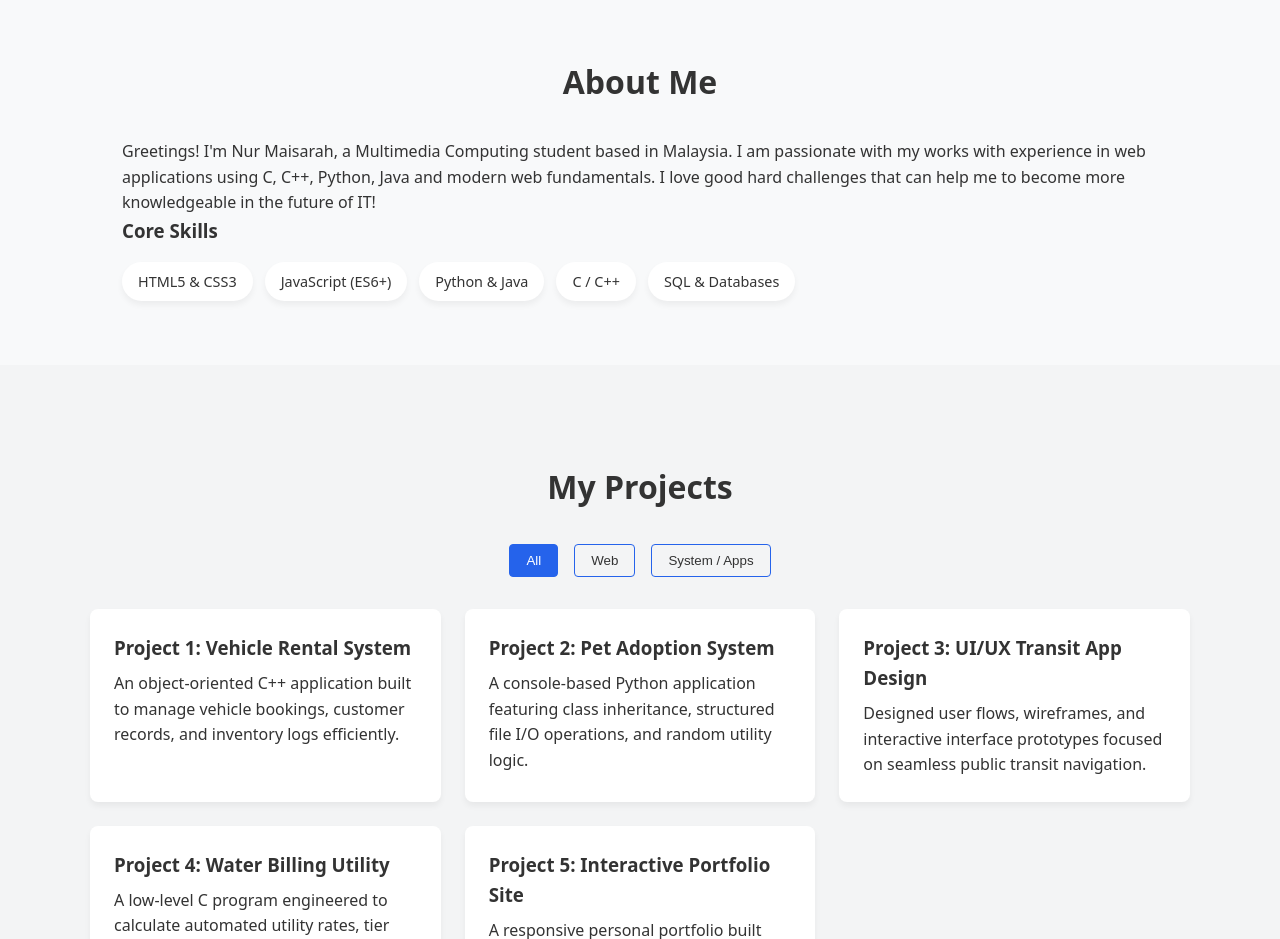
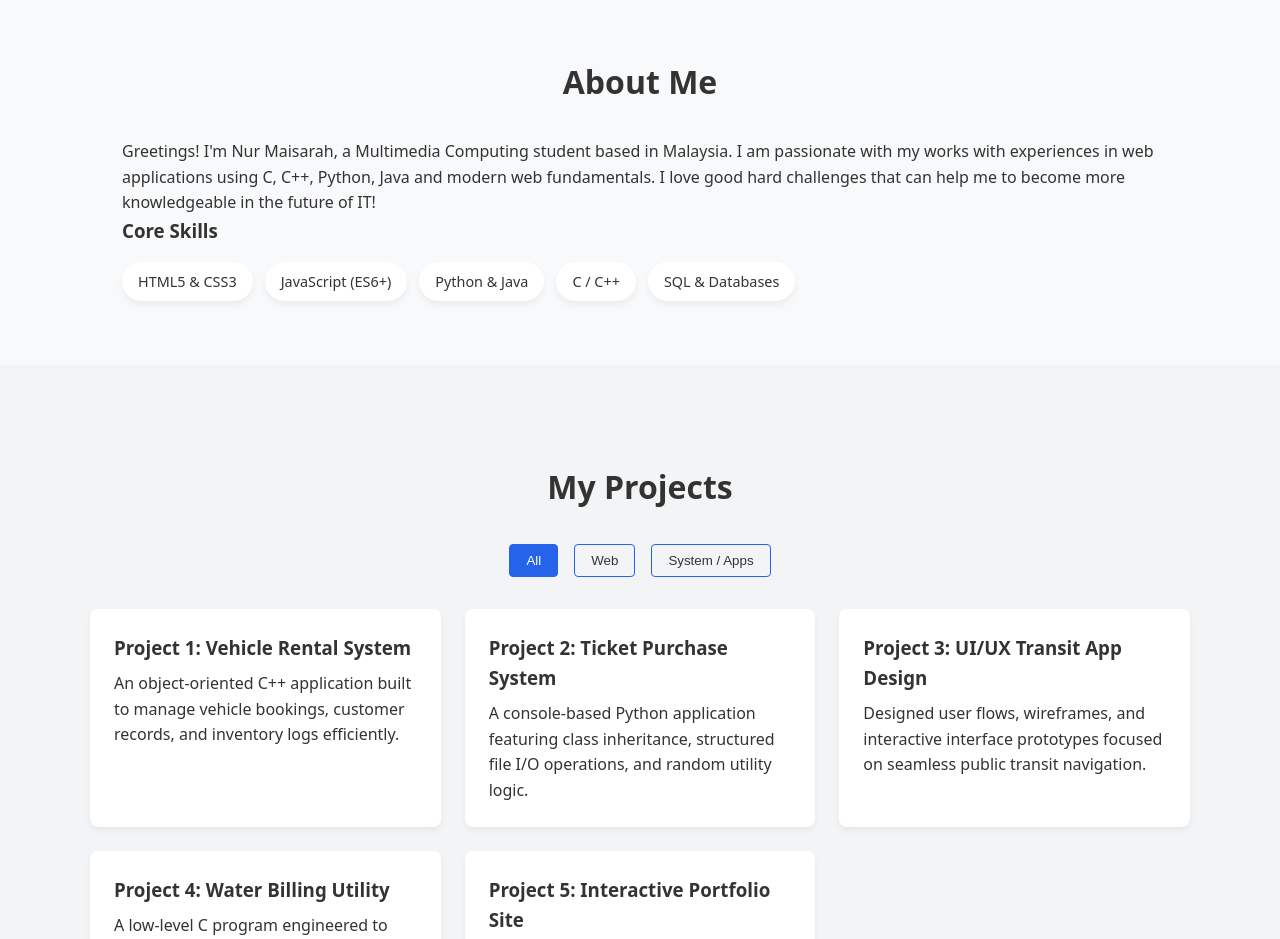
Before and after one commit to sarah21syawal-art/portfolio-web, a plain HTML site: page index.html in a window 1280 px wide. Shown: the part 840-1779 px from the top of the page. Drawn offline with Linux system fonts and the light colour scheme.

Commit message:
Update index.html

```diff
--- a/index.html
+++ b/index.html
@@ -40,7 +40,7 @@
     <section id="about" class="section">
         <h2>About Me</h2>
         <div class="about-container">
-            <p>Greetings! I'm Nur Maisarah, a Multimedia Computing student based in Malaysia. I am passionate with my works with experience in web applications using C, C++, Python, Java and modern web fundamentals. I love good hard challenges that can help me to become more knowledgeable in the future of IT!</p>
+            <p>Greetings! I'm Nur Maisarah, a Multimedia Computing student based in Malaysia. I am passionate with my works with experiences in web applications using C, C++, Python, Java and modern web fundamentals. I love good hard challenges that can help me to become more knowledgeable in the future of IT!</p>
             <h3>Core Skills</h3>
             <div class="skills-grid">
                 <span class="skill-tag">HTML5 & CSS3</span>
@@ -66,7 +66,7 @@
                 <p>An object-oriented C++ application built to manage vehicle bookings, customer records, and inventory logs efficiently.</p>
             </div>
             <div class="project-card" data-category="system">
-                <h3>Project 2: Pet Adoption System</h3>
+                <h3>Project 2: Ticket Purchase System</h3>
                 <p>A console-based Python application featuring class inheritance, structured file I/O operations, and random utility logic.</p>
             </div>
             <div class="project-card" data-category="web">
```
